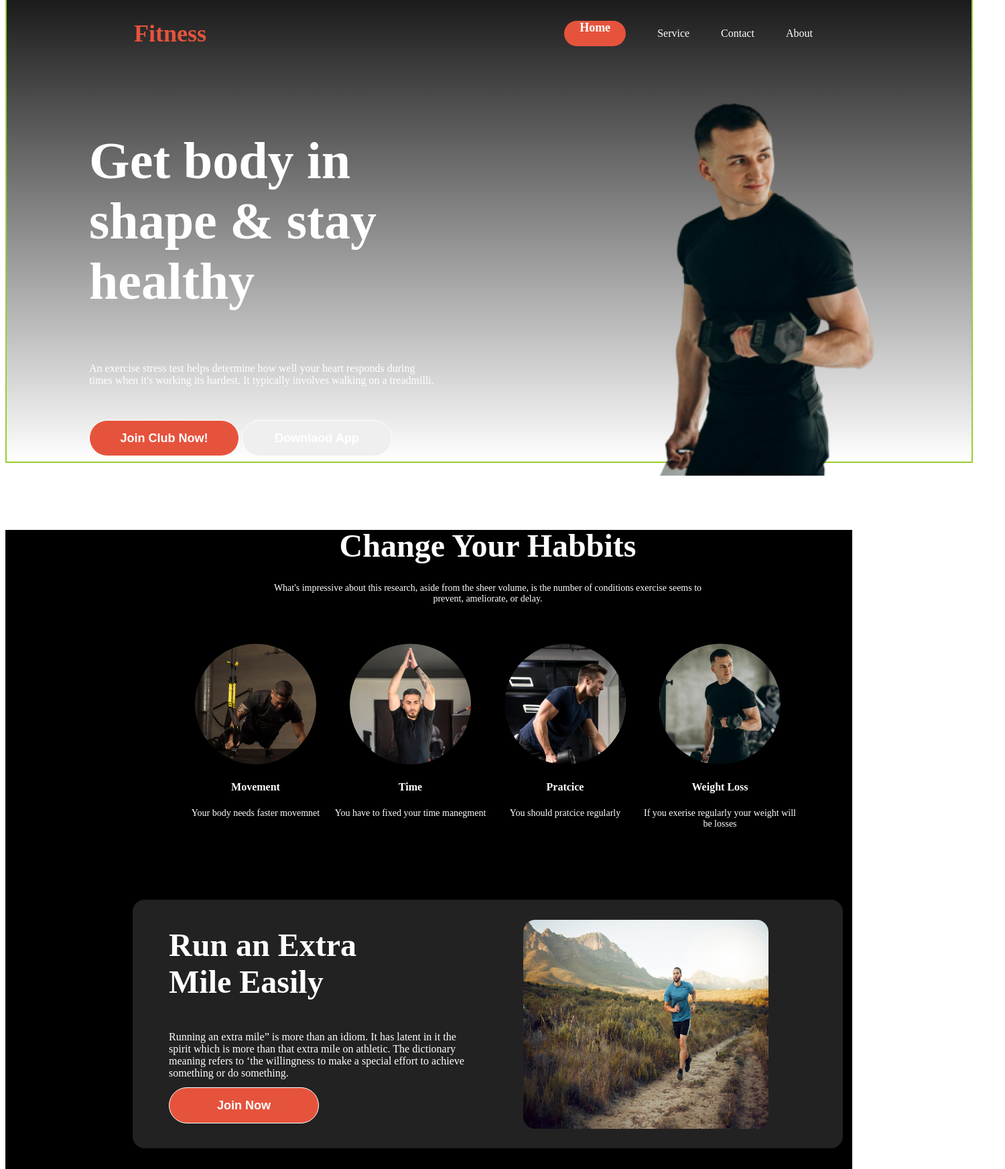
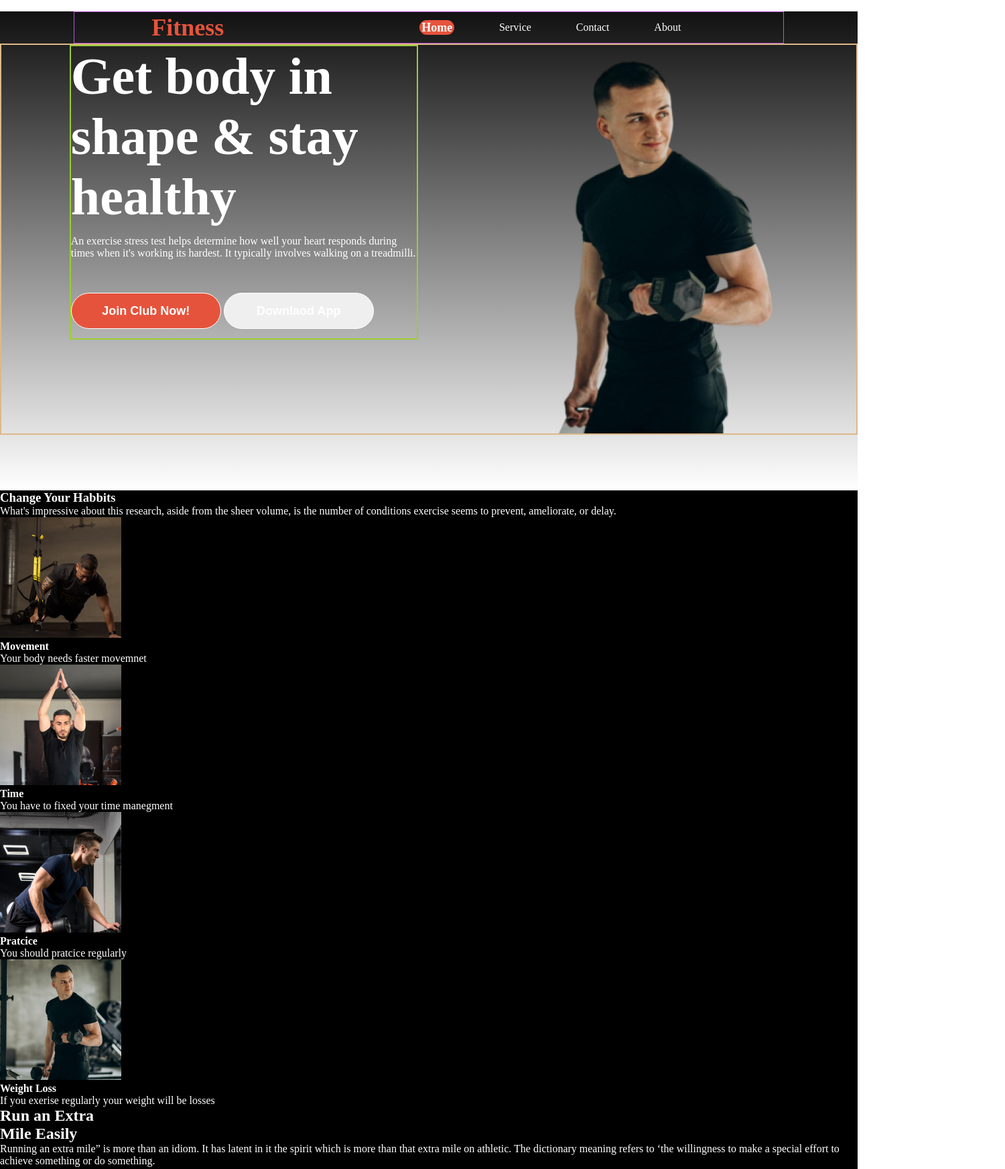
Before and after one commit to Jahin09/assingment--2, a plain HTML site: page index.html in a window 1280 px wide. Shown: the part 40-1785 px from the top of the page at 67% size, 1500 px wide, since content can reach past the window. Drawn offline with Linux system fonts and the light colour scheme.

Commit message:
resotre css

```diff
--- a/index.html
+++ b/index.html
@@ -9,15 +9,17 @@
 <body>
    <header>
 <nav>
-<section class="nav-header">
+<section class="header">
+ <div class="nav-header">
+    <a id="aa" href="">Fitness</a>
 
-    <a id="aa" href="">Fitness</a>
 
     <div class="items">
 <a id="bb" href="">Home</a>
 <a href="">Service</a>
 <a href="">Contact</a>
 <a href="">About</a>
+</div>
 </div>
 </section>
 <section class="nav-container">
@@ -105,13 +107,63 @@
 
     </div>
     <div class="bmi-container">
-        <h1>BMI Calculator Chart </h2>
-         <ul>
-          <li></li>
-          <li></li>
-          <li></li>
-          <li></li>
-         </ul>
+
+     <div class="bmi-items">
+
+        <table class="bmi-chart">
+
+         <thead>
+
+              <tr>
+                <th >BMI  </th>
+                <th>Wight Loss</th>
+              </tr>
+
+            </thead>
+            <tbody>
+              <tr>
+                <td>Below 18.5 </td>
+                <td>Underweight </td>
+
+              </tr>
+              <tr>
+                <td>18.5 - 24.9</td>
+                <td>Healthy</td>
+              </tr>
+              <tr>
+                <td>25.0 - 29.9</td>
+                <td>Overweight</td>
+              </tr>
+              <tr>
+              <td>30.0 - and Above</td>
+              <td>Obese </td>
+              </tr>
+            </tbody>
+           </table>
+
+      </div>
+      <div class="bmi-calculator-sec">
+  <h1>Calculate your BMI</h1>
+  <p>You can calculate your BMI here..Give your information</p>
+  <div class="cal-btn-sec">
+ <input type="number" name="" id="" placeholder="Height/cm">
+<input type="number" name="" id="" placeholder="Weight/kg">
+<input type="number" name="" id="" placeholder="Age">
+<select name="Gender" id=""  >
+  <option value="disabled selected">Sex</option>
+  <option value="Male">Male</option>
+  <option value="Female">Female</option>
+  <option value="Others">Others</option>
+</select>
+<select name="" id="">
+  <option value="disabled selected"> Select an activity factor</option>
+  <option value="1">1</option>
+  <option value="2">2</option>
+  <option value="3">3</option>
+</select>
+
+  </div>
+      </div>
     </div>
 
   </section>
--- a/styles/style.css
+++ b/styles/style.css
@@ -1,8 +1,8 @@
- /* font-import */
 @import url('https://fonts.googleapis.com/css2?family=Inter:ital,opsz,wght@0,14..32,100..900;1,14..32,100..900&display=swap');
-
 *{
-
+    box-sizing: border-box;
+    margin: 0 auto ;
+    padding: 0;
     color: rgb(255, 255, 255);
 }
 /* shared-conatiner */
@@ -12,83 +12,99 @@ height: 54px;
     box-sizing: border-box;
     border: 1px solid rgb(255, 255, 255);
    border-radius: 42px;
-   color:  rgb(255, 255, 255);
+   /* color:  rgb(255, 255, 255); */
     font-size: 18px;
    font-weight: 600;;
 margin-top: 28px;
 }
+/* header-section */
+nav{
 
-/* header-section */
-
-nav{
     background: linear-gradient(180.00deg, rgb(17, 17, 17),rgba(119, 119, 119, 0) 100%);
 
-    width: 1440px;
-   height: 719px;
-border: 2px solid yellowgreen;
+  max-width: 1440px;
+  min-height: 715px;
+  border: 8px soid rgb(7, 211, 62);
+
+}
+.nav-container{
+    min-height: 580px;
+
+    display: flex;
+    flex-direction: row;
+    justify-content: space-between;
+    border: 2px solid burlywood;
 }
 a{
-    color: rgb(255, 255, 255);
+    /* color: rgb(255, 255, 255); */
 
     text-decoration: none;
 }
+.header{
+
+  margin-top: 57px;
+   max-width: 1060px;
+min-height: 46px;
+border: 1px solid mediumorchid;
+
+
+}
 .nav-header{
+
+
      display: flex;
      flex-direction: row;
      justify-content: space-between;
-    width: 1060px;
-    height: 46px;
+
     /* border: 2px solid thistle; */
-    margin: 57px 190px 57px 190px;
+    /* margin: 57px 190px 57px 190px; */
     align-items: center;
-    color: rgb(255, 255, 255);
-
+    /* color: rgb(255, 255, 255); */
 
 }
-.nav-header >.items{
+.items{
+
+    /* border: 2px solid yellowgreen; */
     width: 465px;
 height: 46px;
 display: flex;
 flex-direction: row;
 justify-content: space-between;
 align-items: center;
-    justify-content: center;
-    gap: 47px;
-   color: rgb(255, 255, 255);
-    /* border: 1px solid salmon ; */
-    border-radius: 39px;
+gap: 47;
+padding: 4px;
 }
 #aa{
-    color: rgb(230, 83, 60);
     width: 132px;
 height: 43px;
+display: flex;
+flex-direction: row;
+justify-content: flex-start;
+align-items: center;
+gap: 10;
+padding: 0px;
 font-size: 36px;
 font-weight: 800;
+color: rgb(230, 83, 60);
 }
 #bb{
-
-    width: 92px;
-    height: 38px;
-  text-align:center;
-/* border: 1px solid yellow; */
-align-items: center;
-justify-content:flex-start;
-border-radius: 46px;
-background: rgb(230, 83, 60);
-font-size: 18px;
-font-weight: 600;}
-
-/* nav items */
-.nav-container{
+    width: 52px;
+height: 22px;
 display: flex;
 flex-direction: row;
-    justify-content:space-around;
-    /* border: 2px solid blueviolet; */
+justify-content: center;
+align-items: center;
+gap: 10;
+padding: 8px 20px 8px 20px;
+font-size: 18px;
+font-weight: 600;
+border-radius: 46px;
 
+background: rgb(230, 83, 60);
 }
 .container-items1{
- /* border: 2px solid yellowgreen; */
- width: 599.05px;
+    border: 2px solid yellowgreen;
+    width: 520px;
 height: 440px;
 
    }
@@ -97,14 +113,9 @@ font-weight: 600;}
     width: 349px;
 height: 580px;
 }
-
 .container-items2 img{
-    width: 349px;
-height: 580px;
-}
-
-#cc{
-
+max-width:  349px;
+min-height: 580px;
 }
 .nav-description{
     width: 520px;
@@ -114,8 +125,8 @@ height: 580px;
 color: rgba(255, 255, 255, 0.5);
 }
 h2{
-    width: 520px;
-    height: 282px;
+  max-width:  520px;
+   min-height: 282px;
     /* border: 5px solid black; */
     color: rgb(255, 255, 255);
 font-size: 78px;
@@ -125,124 +136,12 @@ font-weight: 900;
 
     background: rgb(230, 83, 60);
     }
+    .btn-2{
+        border: 1px solid rgb(255, 255, 255);
+
+    }
     /* main section  */
 
 main{
     background: rgb(0, 0, 0);
 }
-.main-container-1{
-    width: 1044px;
-    height: 452px;
-    /* border: 3px solid mediumorchid; */
-    margin: 100px 198px 100px 198px;
-text-align: center;
-/* background-color: aquamarine; */
-}
-.main-header-1{
-    width: 671px;
-height: 120px;
-/* border: 1px solid yellow; */
-display: flex;
-flex-direction: column;
-align-items: center;
-justify-content: center;
-margin: 0px 186.5px 0px 186.5px;
-}
-#main-p{
-    font-size: 14px;
-font-weight: 400;
-}
-#main-h3{
-    /* border:1px solid mediumorchid; */
-    margin: 0px 97.5px 14px 97.5px;
-    width: 476px;
-height: 58px;
-    font-size: 48px;
-font-weight: 700;
-}
-.image-section{
-    margin-top: 50px;
-    display: flex;
-    flex-direction: row;
-    justify-content: center;
-    align-items: center;
-    width: 1044px;
-    height: 274px;
-    /* border: 2px solid hotpink; */
-}
-.images{
-    width: 231px;
-    height: 274px;
-    /* border: 1px solid khaki; */
-}
-.images img{
-    border-radius:90px;
-}
-.img-description{
-    font-size: 14px;
-font-weight: 400;
-}
-.img-head{
-    font-size: 18px;
-font-weight: 600;
-}
-/* main container 2 */
-.main-container-2{
-    /* border: 2px solid goldenrod; */
-    width: 1060px;
-    height: 371px;
-    border-radius: 18px;
-    background: rgb(34, 34, 34);
-    margin:100px 190px 100px 190px;
-}
-.secion-2items{
-    display: flex;
-    flex-direction: row;
-
-    /* border: 2px solid yellowgreen; */
-}
-.main-container-2 img{
-    width: 366px;
-height: 312px;
-border-radius: 18px;
-margin: 30px 32px 30px 32px ;
-/* border: 1px solid tomato; */
-}
-.sc-2-item{
-    width: 443px;
-height: 290px;
-/* border: 2px solid cadetblue; */
-margin: 40px 54px 40px 54px;
-}
-.main-container-2-head{
-   margin-top: 0px;
-height: 116px;
-/* border: 1px solid thistle; */
-font-size: 48px;
-font-weight: 900;
-}
-.main-container-2-parag{
-
-height: 72px;
-/* border: 1px solid whitesmoke; */
-}
-.sec2{
-   width: 443px;
-height: 202px;
-}
-.sec-2-btn{
-   margin-top: 10px;
-}
-/* bmi claculator */
-.bmi-head{
-    width: 671px;
-height: 120px;
-border: 1px solid yellow;
-margin: 88px 384.5px 88px 384px;
-}
-.bmi-container{
-    width: 1440px;
-height: 487px;
-border: 1px solid blueviolet;
-background: rgb(34, 34, 34);
-}
```
Lines whose indentation alone changed are shown as unchanged.
